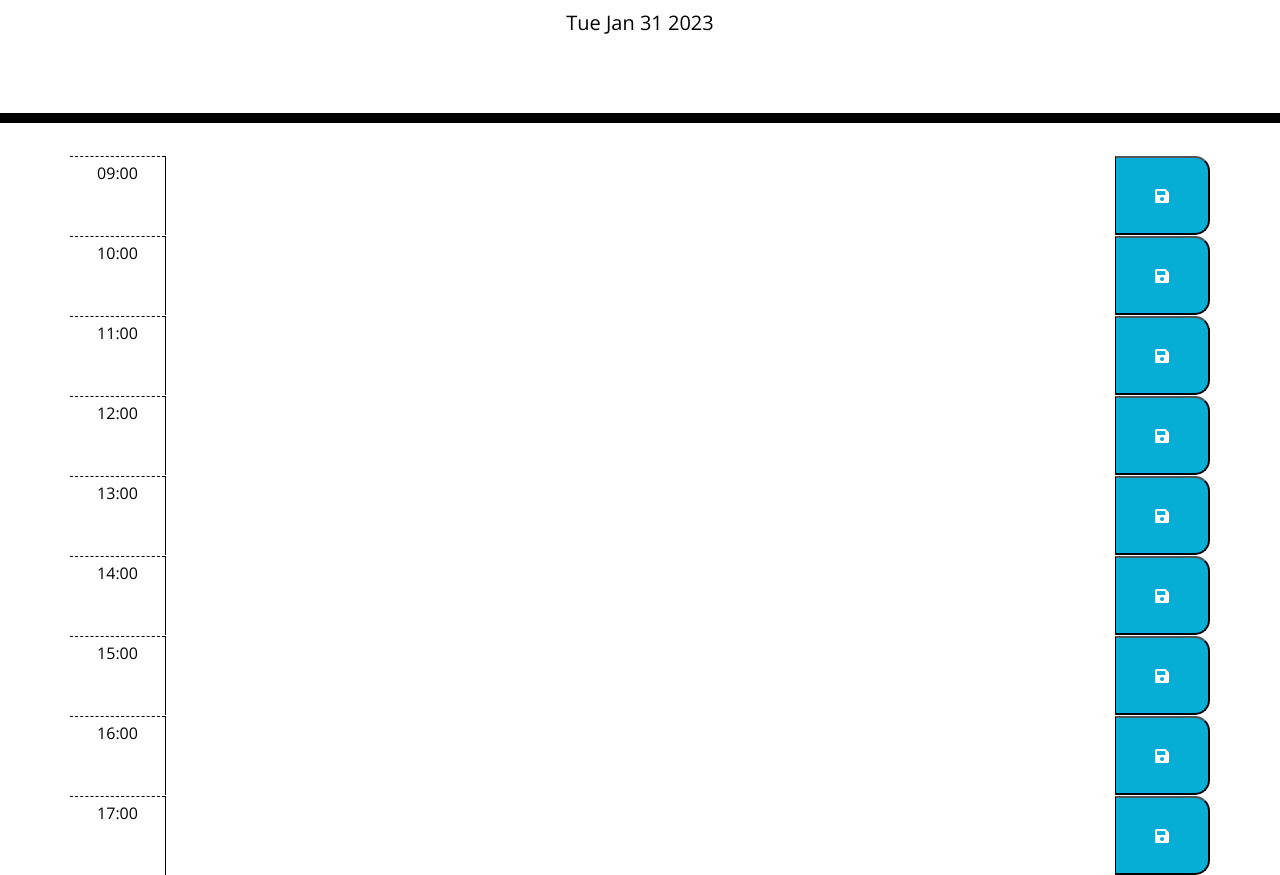
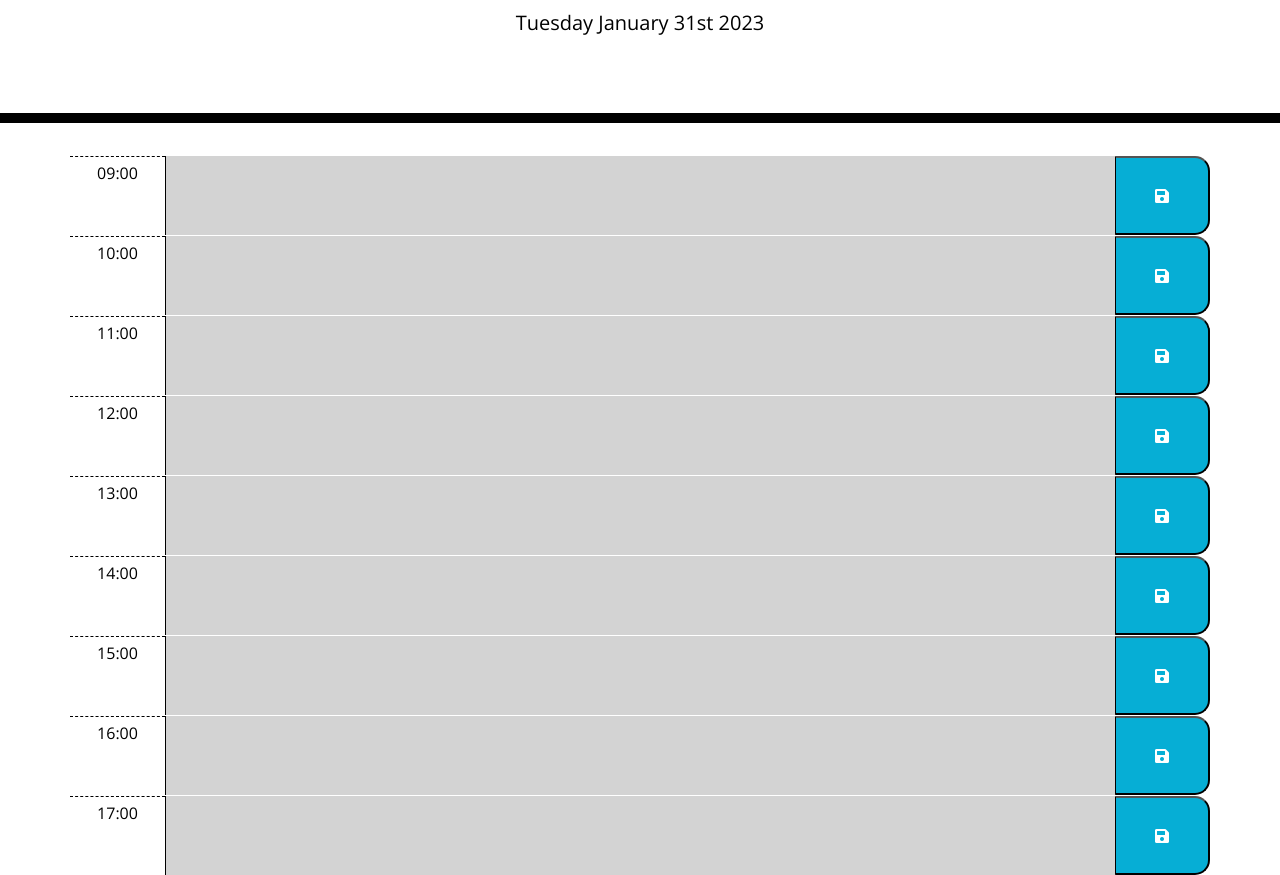
Before and after one commit to maclauren/daily-planner-app, a plain HTML site: page index.html in a window 1280 px wide. Shown: the part 181-1056 px from the top of the page. Drawn offline with nearby package versions, Linux system fonts and the light colour scheme.

Commit message:
debugging and fix html root

```diff
--- a/starter/index.html
+++ b/index.html
@@ -37,72 +37,70 @@
     </header>
 <!-- Simple time-blocks with fewer children -->
     <div class="container">
-      <!-- Add rows to the time-block, add an id to each row for navigating in js -->
+      <!-- Add rows to the time-block, add an id to each row for navigating in js/localstorage -->
       <!-- adjust column spacing 1/10/1 -->
-      <div class="row time-block" id="9">
+      <div class="row time-block">
         <!-- column 1 = time -->
         <div class="col-1 hour pt-2">09:00</div>
         <!-- col 2 = text area -->
-        <textarea class="col-10 event"></textarea>
+        <textarea class="col-10 event"id="9"></textarea>
         <!-- col 3 = save button -->
         <button class="col-1 saveBtn"><i class="fas fa-save"></i></button>
       </div>
 
-      <div class="row time-block" id="10">
+      <div class="row time-block">
         <div class="col-1 hour pt-2">10:00</div>
-        <textarea class="col-10 event"></textarea>
+        <textarea class="col-10 event"id="10"></textarea>
         <button class="col-1 saveBtn"><i class="fas fa-save"></i></button>
       </div>
 
-      <div class="row time-block" id="11">
+      <div class="row time-block">
         <div class="col-1 hour pt-2">11:00</div>
-        <textarea class="col-10 event"></textarea>
+        <textarea class="col-10 event"id="11"></textarea>
         <button class="col-1 saveBtn"><i class="fas fa-save"></i></button>
       </div>
 
-      <div class="row time-block" id="12">
+      <div class="row time-block">
         <div class="col-1 hour pt-2">12:00</div>
-        <textarea class="col-10 event"></textarea>
+        <textarea class="col-10 event"id="12"></textarea>
         <button class="col-1 saveBtn"><i class="fas fa-save"></i></button>
       </div>
 
-      <div class="row time-block" id="13">
+      <div class="row time-block">
         <div class="col-1 hour pt-2">13:00</div>
-        <textarea class="col-10 event"></textarea>
+        <textarea class="col-10 event"id="13"></textarea>
         <button class="col-1 saveBtn"><i class="fas fa-save"></i></button>
       </div>
 
-      <div class="row time-block" id="14">
+      <div class="row time-block">
         <div class="col-1 hour pt-2">14:00</div>
-        <textarea class="col-10 event"></textarea>
+        <textarea class="col-10 event"id="14"></textarea>
         <button class="col-1 saveBtn"><i class="fas fa-save"></i></button>
       </div>
 
-      <div class="row time-block" id="15">
+      <div class="row time-block">
         <div class="col-1 hour pt-2">15:00</div>
-        <textarea class="col-10 event"></textarea>
+        <textarea class="col-10 event"id="15"></textarea>
         <button class="col-1 saveBtn"><i class="fas fa-save"></i></button>
       </div>
 
-      <div class="row time-block" id="16">
+      <div class="row time-block">
         <div class="col-1 hour pt-2">16:00</div>
-        <textarea class="col-10 event"></textarea>
+        <textarea class="col-10 event"id="16"></textarea>
         <button class="col-1 saveBtn"><i class="fas fa-save"></i></button>
       </div>
 
-      <div class="row time-block" id="17">
+      <div class="row time-block">
         <div class="col-1 hour pt-2">17:00</div>
-        <textarea class="col-10 event"></textarea>
+        <textarea class="col-10 event"id="17"></textarea>
         <button class="col-1 saveBtn"><i class="fas fa-save"></i></button>
       </div>
     </div>
 
 <!-- Scripts -->
 <!-- javascript file -->
+<script src="https://cdnjs.cloudflare.com/ajax/libs/jquery/3.2.1/jquery.min.js"></script>
+<script src="https://cdnjs.cloudflare.com/ajax/libs/moment.js/2.24.0/moment.min.js"></script>
     <script src="script.js"></script>
-<!-- jquery -->
-    <script src="https://cdnjs.cloudflare.com/ajax/libs/jquery/3.2.1/jquery.min.js"></script>
-<!-- moments.js -->
-    <script src="https://cdnjs.cloudflare.com/ajax/libs/moment.js/2.29.1/moment.min.js"></script>
   </body>
 </html>
--- a/starter/script.js
+++ b/script.js
@@ -1,13 +1,12 @@
 // Display the current day at the top of the calendar when a user opens the planner.
 // retrieve current date, add to header id currentDay
 
-var dateHeader = document.querySelector("#currentDay");
-var today = new Date();
-dateHeader.innerHTML = today.toDateString();
+// var dateHeader = document.querySelector("#currentDay");
+// var today = new Date();
+// dateHeader.innerHTML = today.toDateString();
 
-// $("#currentDay").text(moment().format('dddd MMMM Do YYYY'));
-// $("#currentDay").html(moment().format('dddd MMMM Do YYYY'));
-// why doesn't moment.js work???
+$("#currentDay").text(moment().format('dddd MMMM Do YYYY'));
+console.log(moment().format('MMMM Do YYYY, h:mm:ss a'));
 
 // Color-code each timeblock based on past, present, and future when the timeblock is viewed.
 // define function, use momentjs to get current hour, iterate through time-block class (make string to integer), compare to the hour to id and add class of past/present/future
@@ -15,8 +14,9 @@ function timeBlockColor() {
     var hour = moment().hours();
     // this = current time block element
     // should this be textarea instead of timeblock? neither work
-    $(".time-block").each(function() {
+    $(".event").each(function() {
         var currentHour = parseInt($(this).attr("id"));
+        console.log(currentHour)
         if (currentHour < hour) {
             $(this).addClass("past");
         } else if (currentHour === hour) {
@@ -26,7 +26,7 @@ function timeBlockColor() {
         }
     })
 };
-
+timeBlockColor()
 // Save the event in local storage when the save button is clicked in that timeblock.
 // Persist events between refreshes of a page.
 // declare var for savebtn with jquery
@@ -35,17 +35,20 @@ var saveBtn = $(".saveBtn");
 $(".saveBtn").on("click", function () {
     // persist even after refresh
     var savedInput = $(this).siblings("textarea").val()
-    var timeInput = $(this).parent().attr("value")
+    console.log(savedInput);
+    var timeInput = $(this).siblings("textarea").attr("id")
+    console.log(timeInput);
     localStorage.setItem(timeInput, savedInput);
   });
-
+var seventeen = localStorage.getItem("17");
+console.log(seventeen);
 // fetch if exists in local storage
-  $("#9").val(localStorage.getItem("9"));
-  $("#10").val(localStorage.getItem("10"));
-  $("#11").val(localStorage.getItem("11"));
-  $("#12").val(localStorage.getItem("12"));
-  $("#13").val(localStorage.getItem("13"));
-  $("#14").val(localStorage.getItem("14"));
-  $("#15").val(localStorage.getItem("15"));
-  $("#16").val(localStorage.getItem("16"));
-  $("#17").val(localStorage.getItem("17"));
+  $("#9").text(localStorage.getItem("9"));
+  $("#10").text(localStorage.getItem("10"));
+  $("#11").text(localStorage.getItem("11"));
+  $("#12").text(localStorage.getItem("12"));
+  $("#13").text(localStorage.getItem("13"));
+  $("#14").text(localStorage.getItem("14"));
+  $("#15").text(localStorage.getItem("15"));
+  $("#16").text(localStorage.getItem("16"));
+  $("#17").text(localStorage.getItem("17"));
```
Also changed, not shown: style.css (renamed from starter/style.css).
